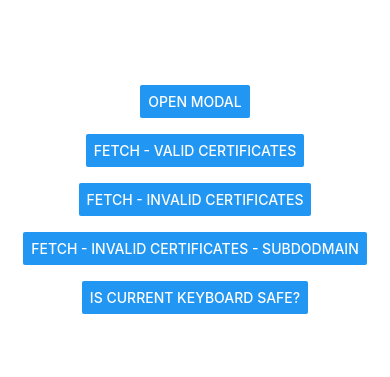
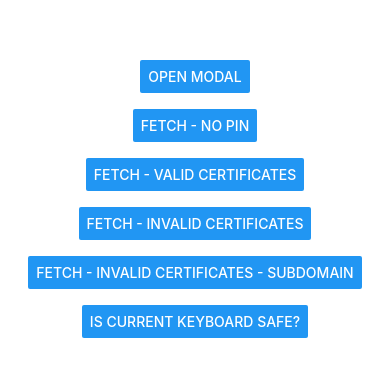
Before and after one commit to bamlab/react-native-app-security, a React Native app in the folder example/: screen / in a window 390 px wide. Shown: the part 223-600 px from the top of the page. Built offline with nearby package versions, Linux system fonts and the light colour scheme.

Commit message:
feat: add unpinned to check if fetch only is working

```diff
--- a/example/App.tsx
+++ b/example/App.tsx
@@ -16,10 +16,11 @@ export default function App() {
         </View>
       </Modal>
       <Button title="open modal" onPress={() => setIsModalVisible(true)} />
+      <Button title="fetch - no pin" onPress={fetchUnpinned} />
       <Button title="fetch - valid certificates" onPress={fetchValid} />
       <Button title="fetch - invalid certificates" onPress={fetchInvalid} />
       <Button
-        title="fetch - invalid certificates - subdodmain"
+        title="fetch - invalid certificates - subdomain"
         onPress={fetchInvalidSubdomain}
       />
       <Button title="Is current keyboard safe?" onPress={checkIsKeyboardSafe} />
@@ -49,6 +50,18 @@ const styles = StyleSheet.create({
   },
 });
 
+const fetchUnpinned = async () => {
+  try {
+    const response = await fetch("https://bing.com");
+    console.warn("✅ fetch succeeded", {
+      status: response.status,
+    });
+  } catch (error) {
+    console.warn("❌ fetch failed", error);
+  }
+};
+
+
 const fetchValid = async () => {
   try {
     const response = await fetch("https://google.com");
@@ -56,14 +69,14 @@ const fetchValid = async () => {
       status: response.status,
     });
   } catch (error) {
-    console.warn("❌ valid certificate but fetch failed", error);
+    console.warn("❌ valid certificate but fetch failed - public keys expire, make sure they are up to date", error);
   }
 };
 
 const fetchInvalid = async () => {
   try {
     const response = await fetch("https://yahoo.com");
-    console.warn("❌ invalid certificated but fetch succeeded", {
+    console.warn("❌ invalid certificate but fetch succeeded", {
       status: response.status,
     });
   } catch (error) {
```
